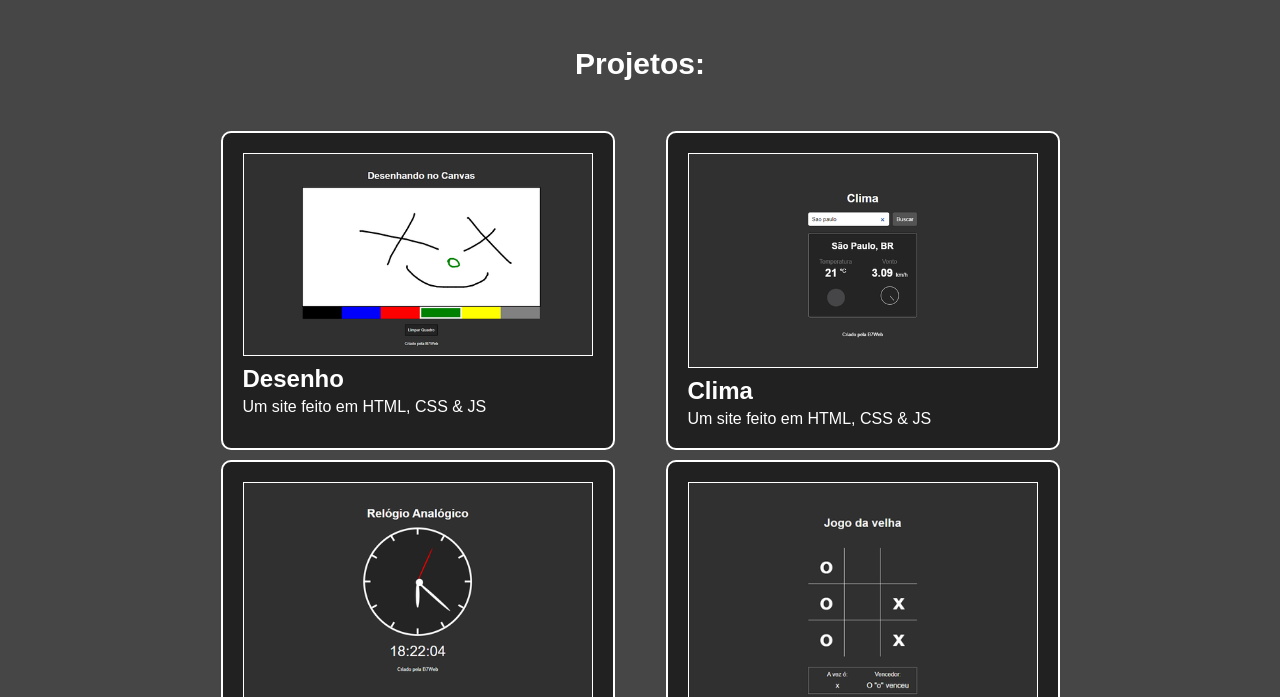
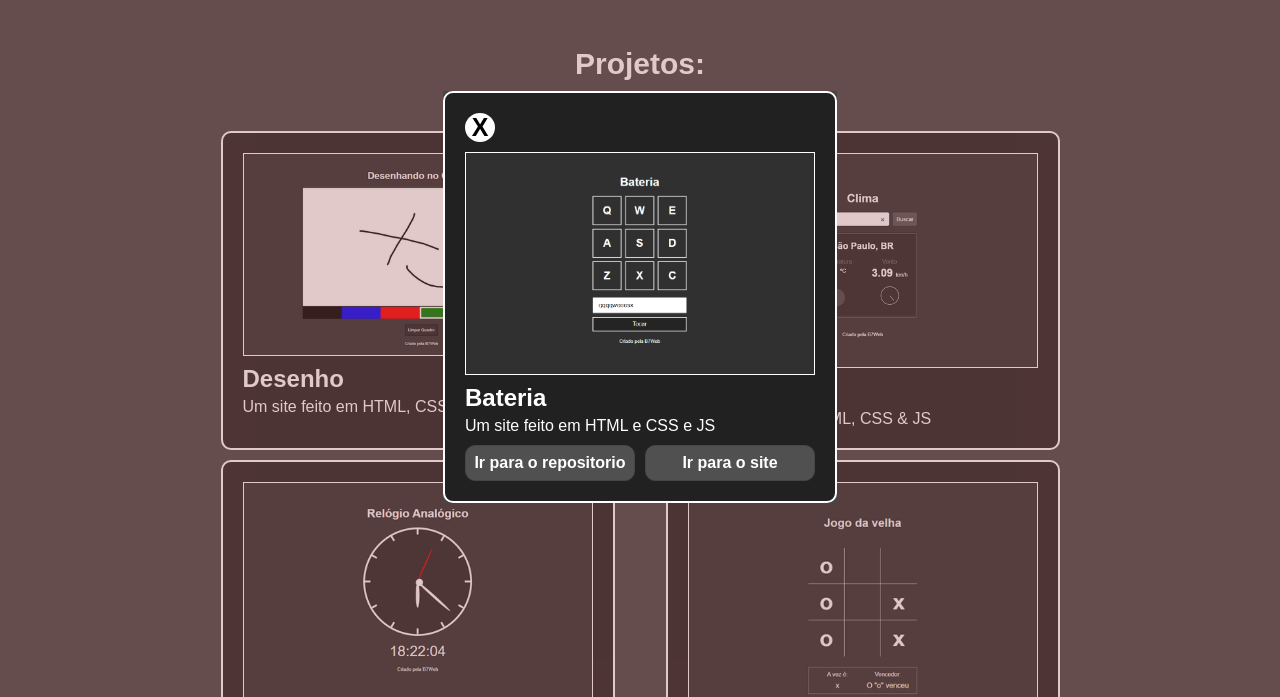
Before and after one commit to jooluisrm/portf-lio, a plain HTML site: page index.html in a window 1280 px wide. Shown: the part 103-800 px from the top of the page. Drawn offline with Linux system fonts and the light colour scheme.

Commit message:
HTML & CSS criado para mostrar projeto selecionado

```diff
--- a/assets/css/style.css
+++ b/assets/css/style.css
@@ -196,3 +196,67 @@ main .container .grid-container {
 .grid-projetos h2 {
     padding: 5px 0px;
 }
+
+
+.fundo-projeto {
+    position: fixed;
+    top: 50%;
+    left: 50%;
+    transform: translate(-50%, -50%);
+    background-color: rgba(167, 91, 91, 0.329);
+    height: 100vh;
+    width: 100vw;
+    display: flex;   /* Colocar NONE para sumir */
+    align-items: center;
+    justify-content: center;
+    z-index: 1;
+}
+.fundo-projeto .projetoSelecionado {
+    background-color: #464646;
+    color: white;
+    z-index: 10;
+}
+.projetoSelecionado .grid-projetos {
+    background-color: rgb(34, 33, 33);
+    padding: 20px;
+    border-radius: 10px;
+    border: 2px solid white;
+}
+.grid-projetos .fecharX {
+    margin-bottom: 10px;
+    font-weight: bold;
+    font-size: 25px;
+    background-color: #fff;
+    color: black;
+    width: 30px;
+    text-align: center;
+    border-radius: 100%;
+    cursor: pointer;
+    transition: all 0.3s;
+}
+.fecharX:hover {
+    background-color: red;
+    color: white;
+}
+.projetoSelecionado .grid-projetos .linksOpt{
+    padding-top: 10px;
+    display: grid;
+    grid-template-columns: repeat(2, 1fr);
+    gap: 10px;
+}
+.grid-projetos .linksOpt a {
+    color: white;
+    text-decoration: none;
+    background-color: #505050;
+    padding: 8px 8px;
+    border-radius: 10px;
+    font-weight: bold;
+    text-align: center;
+    border: 1px solid #464646;
+    transition: all 0.3s;
+}
+.grid-projetos .linksOpt a:hover {
+    border: 1px solid white;
+    background-color: black;
+    color: white;
+}
--- a/index.html
+++ b/index.html
@@ -7,7 +7,20 @@
     <title>Meu Portifólio</title>
 </head>
 <body>
-
+    <div class="fundo-projeto">
+        <div class="projetoSelecionado">
+            <div class="grid-projetos">
+                <div class="fecharX">X</div>
+                <img src="assets/img/bateria.png" alt="">
+                <h2>Bateria</h2>
+                <p>Um site feito em HTML e CSS e JS</p>
+                <div class="linksOpt">
+                    <a href="">Ir para o repositorio</a>
+                    <a href="">Ir para o site</a>
+                </div>
+            </div>
+        </div>
+    </div>
     <header>
         <div class="container">
             <div class="header-container">
```
